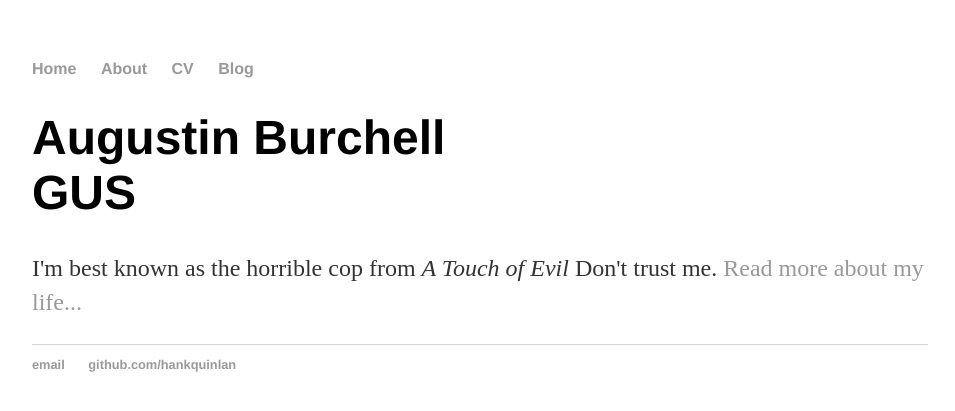
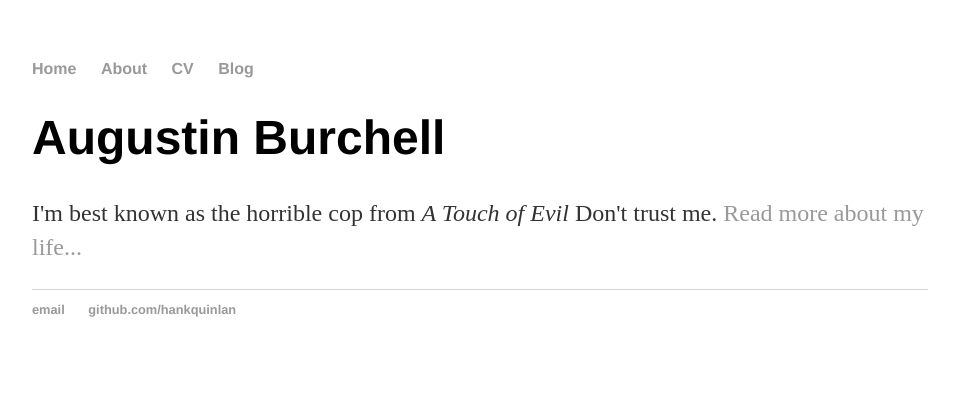
Before and after one commit to aburchell/aburchell.github.io, a Jekyll site: the page built from index.html, in a window 1280 px wide. Shown: the top 411 px of the page, without its empty margins (160-1115 px from the left). Built offline with Jekyll 4.4.1, drawn with Linux system fonts in a browser that asks for light colours.

Commit message:
Update index.html

```diff
--- a/index.html
+++ b/index.html
@@ -3,6 +3,6 @@ layout: default
 title: Augustin Burchell
 ---
 <div class="blurb">
-	<h1>Augustin Burchell</br>  GUS</h1>
+	<h1>Augustin Burchell</h1>
 	<p>I'm best known as the horrible cop from <em>A Touch of Evil</em> Don't trust me. <a href="/about">Read more about my life...</a></p>
 </div><!-- /.blurb -->
```
